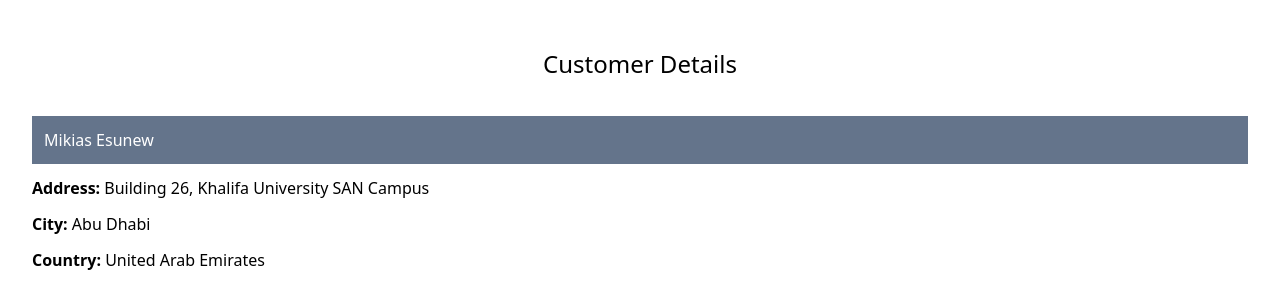
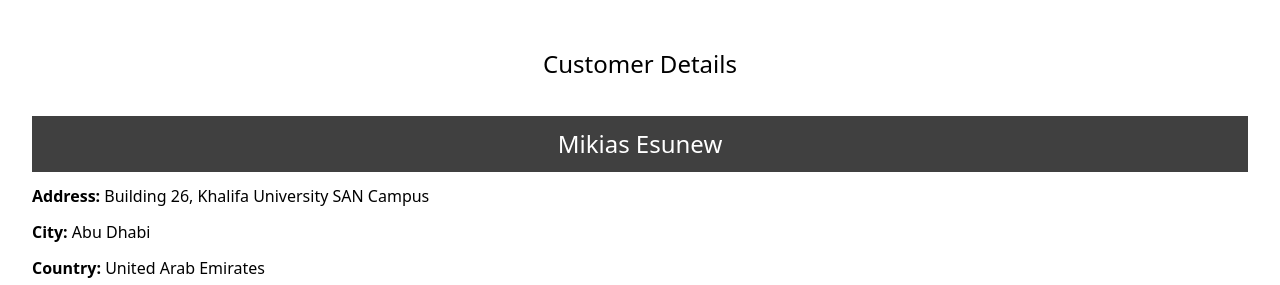
Before and after one commit to annan-dejene/UserLeap-CRM, a Django app: template customers/templates/customers/record.html in a window 1280 px wide. Shown: the part 112-397 px from the top of the page. Run offline with Django 5.2, Linux system fonts and the light colour scheme; the template is opened without the code that fills it: values that come from a table or form of the project are taken from there, others are empty; data comes from the database, SQL or seed files in the repository; some libraries are stand-ins or nearby versions.

Commit message:
Customized layout

```diff
--- a/customers/templates/customers/record.html
+++ b/customers/templates/customers/record.html
@@ -7,7 +7,7 @@
     <h1 class="py-6 px-8 text-center text-2xl">Customer Details</h1>
 
     <div class="my-3 space-y-3">
-        <p class="text-white bg-slate-500 p-3">{{ customer.first_name }} {{ customer.last_name }}</p>
+        <p class="text-white text-center text-2xl bg-neutral-700 p-3">{{ customer.first_name }} {{ customer.last_name }}</p>
         <p><strong>Address: </strong>{{ customer.address }}</p>
         <p><strong>City: </strong>{{ customer.city }}</p>
         <p><strong>Country: </strong>{{ customer.country }}</p>
```
